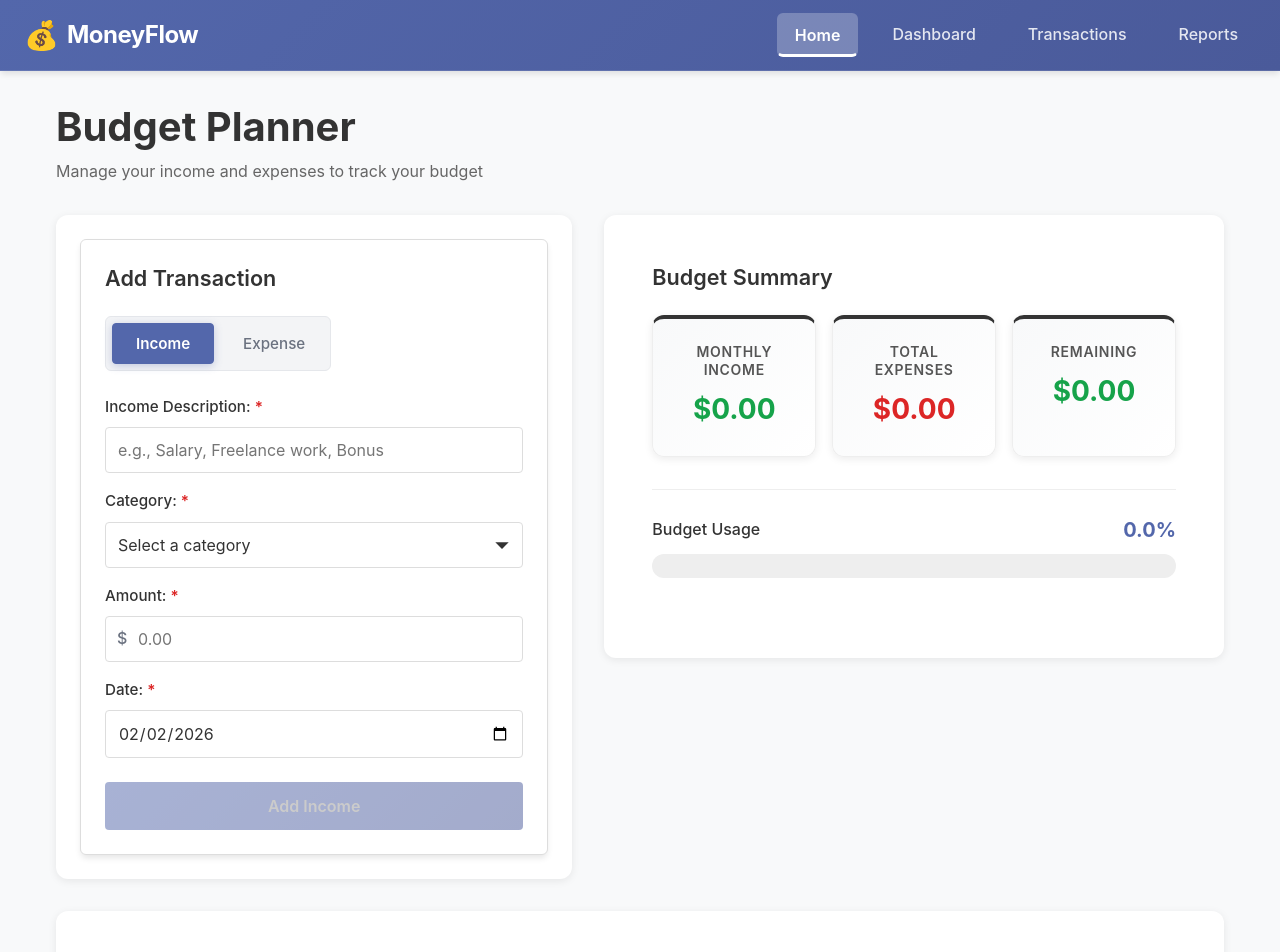
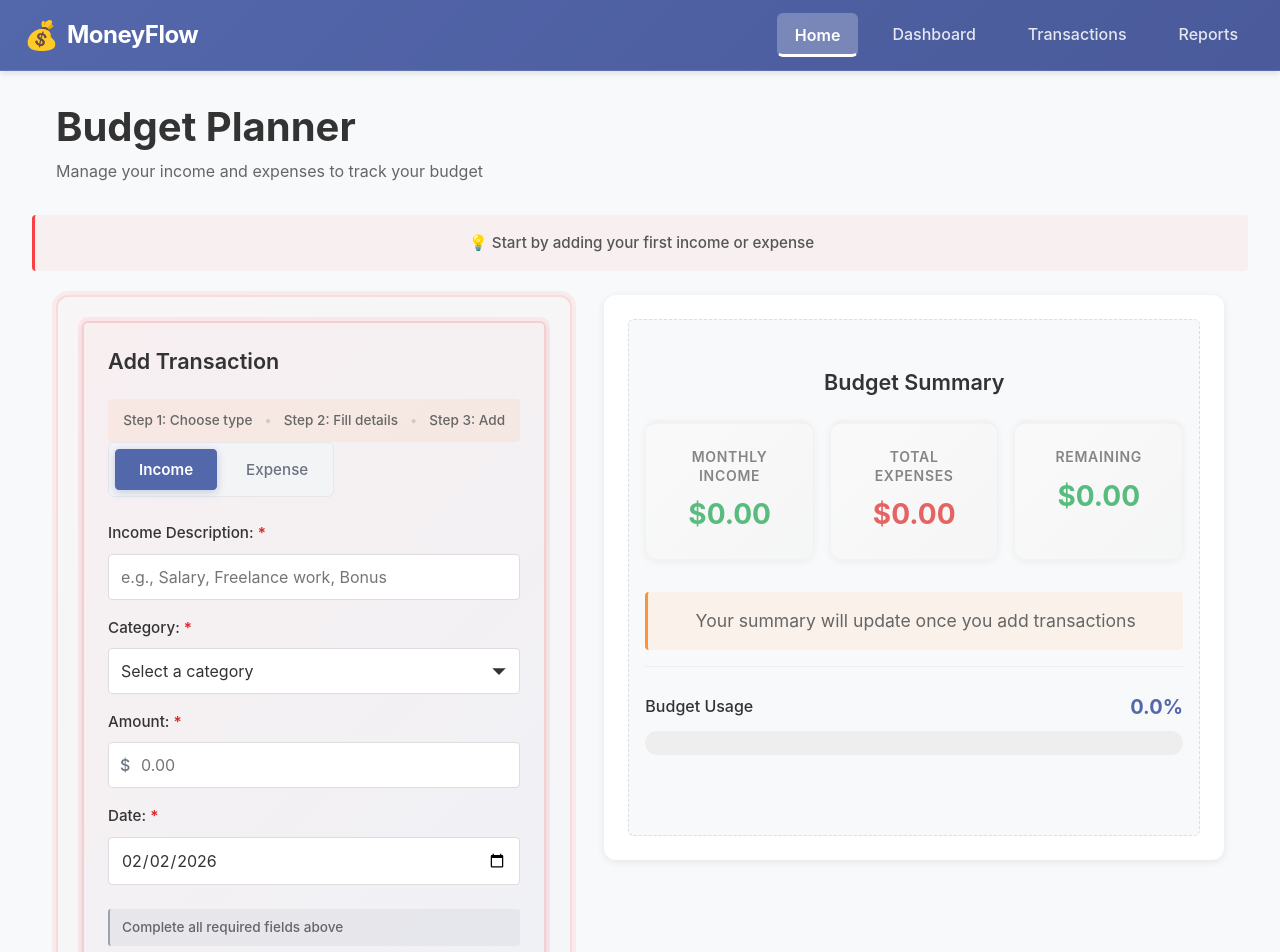
Before and after one commit to Nafis2605/SWE632-MoneyFlow, a React (Vite) app: page / in a window 1280 px wide. Shown: the top 952 px of the page. Built offline with nearby package versions, Linux system fonts and the light colour scheme.

Commit message:
Homepage usability issues are fixed.

```diff
--- a/src/components/BudgetSummary.jsx
+++ b/src/components/BudgetSummary.jsx
@@ -1,7 +1,7 @@
 import '../styles/BudgetSummary.css'
 import { calculateBudgetPercentage, isOverBudget, getOverBudgetAmount } from '../utils/budgetCalculations'
 
-function BudgetSummary({ income, totalExpenses, remainingBudget }) {
+function BudgetSummary({ income, totalExpenses, remainingBudget, isEmpty = false }) {
   const percentage = calculateBudgetPercentage(totalExpenses, income)
   const overBudget = isOverBudget(remainingBudget)
   const overAmount = getOverBudgetAmount(remainingBudget)
@@ -18,7 +18,7 @@ function BudgetSummary({ income, totalExpenses, remainingBudget }) {
   }
 
   return (
-    <section className="budget-summary-section">
+    <section className={`budget-summary-section ${isEmpty ? 'empty-state' : ''}`}>
       <h2>Budget Summary</h2>
 
       <div className="summary-grid">
@@ -39,6 +39,12 @@ function BudgetSummary({ income, totalExpenses, remainingBudget }) {
           </p>
         </div>
       </div>
+
+      {isEmpty && (
+        <div className="empty-state-message">
+          <p>Your summary will update once you add transactions</p>
+        </div>
+      )}
 
       {/* Progress Bar */}
       <div className="budget-visualization">
--- a/src/components/RecentTransactions.jsx
+++ b/src/components/RecentTransactions.jsx
@@ -42,7 +42,7 @@ function RecentTransactions({ transactions, onDeleteTransaction, onUpdateTransac
       <section className="recent-transactions-section">
         <h2>Recent Activity</h2>
         <div className="empty-state">
-          <p>No transactions yet. Add income or expenses to get started!</p>
+          <p>No activity yet</p>
         </div>
       </section>
     )
--- a/src/components/TransactionForm.jsx
+++ b/src/components/TransactionForm.jsx
@@ -3,7 +3,7 @@ import { getTodayISO } from '../utils/date'
 import { getCategoryOptions } from '../utils/categories'
 import '../styles/TransactionForm.css'
 
-function TransactionForm({ onAddIncome, onAddExpense }) {
+function TransactionForm({ onAddIncome, onAddExpense, isEmpty = false }) {
   const [type, setType] = useState('income')
   const [description, setDescription] = useState('')
   const [category, setCategory] = useState('')
@@ -11,9 +11,52 @@ function TransactionForm({ onAddIncome, onAddExpense }) {
   const [date, setDate] = useState(getTodayISO())
   const [error, setError] = useState(null)
 
+  // Track which fields have been touched
+  const [touched, setTouched] = useState({
+    description: false,
+    category: false,
+    amount: false,
+    date: false
+  })
+
+  // Track if form was submitted
+  const [submitted, setSubmitted] = useState(false)
+
+  // Validation functions
+  const validateDescription = (value) => !value.trim()
+  const validateCategory = (value) => !value
+  const validateAmount = (value) => {
+    return !value.trim() || isNaN(parseFloat(value)) || parseFloat(value) <= 0
+  }
+  const validateDate = (value) => !value
+
+  // Get field errors
+  const descriptionError = touched.description && validateDescription(description)
+  const categoryError = touched.category && validateCategory(category)
+  const amountError = touched.amount && validateAmount(amount)
+  const dateError = touched.date && validateDate(date)
+
+  // Check if form is valid
+  const isFormValid = !validateDescription(description) &&
+                      !validateCategory(category) &&
+                      !validateAmount(amount) &&
+                      !validateDate(date)
+
+  const handleBlur = (field) => {
+    setTouched(prev => ({ ...prev, [field]: true }))
+  }
+
   const handleSubmit = (e) => {
     e.preventDefault()
-    setError(null)
+    setSubmitted(true)
+
+    // Mark all fields as touched to show errors
+    setTouched({
+      description: true,
+      category: true,
+      amount: true,
+      date: true
+    })
 
     // Validate all required fields
     if (!description.trim()) {
@@ -42,19 +85,26 @@ function TransactionForm({ onAddIncome, onAddExpense }) {
       setCategory('')
       setAmount('')
       setDate(getTodayISO())
+      setTouched({ description: false, category: false, amount: false, date: false })
+      setSubmitted(false)
     } else {
       setError(result.errors[0])
     }
   }
 
   // Validation check: button is disabled if inputs are empty or invalid
-  const isDisabled =
-    !description.trim() ||
-    !category ||
-    !amount.trim() ||
-    isNaN(parseFloat(amount)) ||
-    parseFloat(amount) <= 0 ||
-    !date
+  const isDisabled = !isFormValid
+
+  // Get tooltip message for disabled button
+  const getButtonTooltip = () => {
+    if (!isDisabled) return ''
+    const missingFields = []
+    if (validateDescription(description)) missingFields.push('Description')
+    if (validateCategory(category)) missingFields.push('Category')
+    if (validateAmount(amount)) missingFields.push('Amount')
+    if (validateDate(date)) missingFields.push('Date')
+    return `Complete: ${missingFields.join(', ')}`
+  }
 
   // Labels based on transaction type
   const labels = {
@@ -74,9 +124,19 @@ function TransactionForm({ onAddIncome, onAddExpense }) {
   const categoryOptions = getCategoryOptions(type)
 
   return (
-    <section className="transaction-form-section">
+    <section className={`transaction-form-section ${isEmpty ? 'empty-state-form' : ''}`}>
       <div className="transaction-form-header">
         <h2>Add Transaction</h2>
+
+        {isEmpty && (
+          <div className="form-hint">
+            <span>Step 1: Choose type</span>
+            <span>•</span>
+            <span>Step 2: Fill details</span>
+            <span>•</span>
+            <span>Step 3: Add</span>
+          </div>
+        )}
 
         {/* Toggle Buttons */}
         <div className="transaction-toggle">
@@ -109,7 +169,7 @@ function TransactionForm({ onAddIncome, onAddExpense }) {
 
       <form className="transaction-form" onSubmit={handleSubmit}>
         {/* Description Field */}
-        <div className="form-group">
+        <div className={`form-group ${descriptionError ? 'has-error' : ''}`}>
           <label htmlFor="transaction-description">
             {currentLabels.description}:
             <span className="required" aria-label="required">*</span>
@@ -119,16 +179,21 @@ function TransactionForm({ onAddIncome, onAddExpense }) {
             type="text"
             value={description}
             onChange={(e) => setDescription(e.target.value)}
+            onBlur={() => handleBlur('description')}
             placeholder={currentLabels.descriptionPlaceholder}
-            className="form-input"
+            className={`form-input ${descriptionError ? 'input-invalid' : ''}`}
             maxLength="100"
             aria-label={currentLabels.description}
+            aria-invalid={descriptionError}
             required
           />
+          {descriptionError && (
+            <p className="field-error-message">Description is required</p>
+          )}
         </div>
 
         {/* Category Field */}
-        <div className="form-group">
+        <div className={`form-group ${categoryError ? 'has-error' : ''}`}>
           <label htmlFor="transaction-category">
             Category:
             <span className="required" aria-label="required">*</span>
@@ -137,8 +202,10 @@ function TransactionForm({ onAddIncome, onAddExpense }) {
             id="transaction-category"
             value={category}
             onChange={(e) => setCategory(e.target.value)}
-            className="form-input form-select"
+            onBlur={() => handleBlur('category')}
+            className={`form-input form-select ${categoryError ? 'input-invalid' : ''}`}
             aria-label="Transaction category"
+            aria-invalid={categoryError}
             required
           >
             <option value="">Select a category</option>
@@ -148,10 +215,13 @@ function TransactionForm({ onAddIncome, onAddExpense }) {
               </option>
             ))}
           </select>
+          {categoryError && (
+            <p className="field-error-message">Please select a category</p>
+          )}
         </div>
 
         {/* Amount Field */}
-        <div className="form-group">
+        <div className={`form-group ${amountError ? 'has-error' : ''}`}>
           <label htmlFor="transaction-amount">
             Amount:
             <span className="required" aria-label="required">*</span>
@@ -163,18 +233,23 @@ function TransactionForm({ onAddIncome, onAddExpense }) {
               type="number"
               value={amount}
               onChange={(e) => setAmount(e.target.value)}
+              onBlur={() => handleBlur('amount')}
               placeholder="0.00"
               step="0.01"
               min="0"
-              className="form-input"
+              className={`form-input ${amountError ? 'input-invalid' : ''}`}
               aria-label="Transaction amount"
+              aria-invalid={amountError}
               required
             />
           </div>
+          {amountError && (
+            <p className="field-error-message">Enter a valid amount</p>
+          )}
         </div>
 
         {/* Date Field */}
-        <div className="form-group">
+        <div className={`form-group ${dateError ? 'has-error' : ''}`}>
           <label htmlFor="transaction-date">
             Date:
             <span className="required" aria-label="required">*</span>
@@ -184,19 +259,32 @@ function TransactionForm({ onAddIncome, onAddExpense }) {
             type="date"
             value={date}
             onChange={(e) => setDate(e.target.value)}
-            className="form-input"
+            onBlur={() => handleBlur('date')}
+            className={`form-input ${dateError ? 'input-invalid' : ''}`}
             aria-label="Transaction date"
+            aria-invalid={dateError}
             required
           />
+          {dateError && (
+            <p className="field-error-message">Select a date</p>
+          )}
         </div>
 
         {error && <p className="error-message" role="alert">{error}</p>}
+
+        {/* Disabled state message */}
+        {isDisabled && !error && (
+          <p className="form-incomplete-message">
+            Complete all required fields above
+          </p>
+        )}
 
         <button
           type="submit"
           className="btn btn-primary"
           disabled={isDisabled}
           aria-disabled={isDisabled}
+          title={getButtonTooltip()}
         >
           {currentLabels.button}
         </button>
--- a/src/pages/HomePage.jsx
+++ b/src/pages/HomePage.jsx
@@ -4,6 +4,8 @@ import RecentTransactions from '../components/RecentTransactions'
 import '../styles/HomePage.css'
 
 function HomePage({ budgetState }) {
+  const hasTransactions = budgetState.transactions && budgetState.transactions.length > 0
+
   return (
     <main className="main-content">
       <div className="page-header">
@@ -13,13 +15,21 @@ function HomePage({ budgetState }) {
         </p>
       </div>
 
+      {/* Empty State Instruction */}
+      {!hasTransactions && (
+        <div className="empty-state-hint">
+          <p>💡 Start by adding your first income or expense</p>
+        </div>
+      )}
+
       <div className="layout-container">
         {/* Left Column: Transaction Input */}
-        <section className="section-column input-column">
-          <div className="section-wrapper">
+        <section className={`section-column input-column ${!hasTransactions ? 'emphasized' : ''}`}>
+          <div className={`section-wrapper ${!hasTransactions ? 'form-emphasized' : ''}`}>
             <TransactionForm
               onAddIncome={budgetState.addIncome}
               onAddExpense={budgetState.addExpense}
+              isEmpty={!hasTransactions}
             />
           </div>
         </section>
@@ -31,12 +41,14 @@ function HomePage({ budgetState }) {
               income={budgetState.totalIncome}
               totalExpenses={budgetState.totalExpenses}
               remainingBudget={budgetState.remainingBudget}
+              isEmpty={!hasTransactions}
             />
           </div>
         </section>
       </div>
 
       {/* Full Width: Recent Activity */}
+      {hasTransactions && (
         <div className="recent-activity-container">
           <div className="section-wrapper">
             <RecentTransactions
@@ -46,6 +58,7 @@ function HomePage({ budgetState }) {
             />
           </div>
         </div>
+      )}
     </main>
   )
 }
--- a/src/styles/BudgetSummary.css
+++ b/src/styles/BudgetSummary.css
@@ -7,6 +7,28 @@
   color: var(--color-dark);
   margin-bottom: var(--spacing-lg);
   font-weight: 600;
+}
+
+/* Empty State Styling */
+.budget-summary-section.empty-state .summary-card {
+  opacity: 0.7;
+  background: linear-gradient(135deg, #fafafa 0%, #f5f5f5 100%);
+  border-color: #f0f0f0;
+}
+
+.empty-state-message {
+  padding: var(--spacing-md);
+  background-color: rgba(251, 146, 60, 0.08);
+  border-left: 3px solid #fb923c;
+  border-radius: calc(var(--border-radius) - 2px);
+  margin: var(--spacing-md) 0;
+}
+
+.empty-state-message p {
+  font-size: 0.9rem;
+  color: #666;
+  margin: 0;
+  font-weight: 500;
 }
 
 /* Summary Grid */
@@ -23,6 +45,7 @@
   border-radius: var(--border-radius);
   border: 1px solid #eee;
   text-align: center;
+  transition: opacity 0.2s ease;
 }
 
 .summary-card h3 {
@@ -136,4 +159,9 @@
   .percentage {
     font-size: 1rem;
   }
+
+  .empty-state-message {
+    padding: var(--spacing-md);
+    font-size: 0.85rem;
+  }
 }
--- a/src/styles/HomePage.css
+++ b/src/styles/HomePage.css
@@ -29,6 +29,24 @@
   line-height: 1.6;
 }
 
+/* Empty State Hint */
+.empty-state-hint {
+  max-width: 1400px;
+  margin: 0 auto var(--spacing-lg);
+  padding: var(--spacing-md) var(--spacing-lg);
+  background-color: rgba(249, 65, 68, 0.05);
+  border-left: 3px solid #f94144;
+  border-radius: calc(var(--border-radius) - 2px);
+  text-align: center;
+}
+
+.empty-state-hint p {
+  font-size: 0.95rem;
+  color: #555;
+  margin: 0;
+  font-weight: 500;
+}
+
 /* Layout Container */
 .layout-container {
   max-width: 1400px;
@@ -36,6 +54,17 @@
   display: grid;
   grid-template-columns: 1fr 1.2fr;
   gap: var(--spacing-lg);
+}
+
+/* Emphasized Form State */
+.input-column.emphasized {
+  position: relative;
+}
+
+.input-column.emphasized .form-emphasized {
+  background: linear-gradient(135deg, rgba(249, 65, 68, 0.02) 0%, rgba(83, 103, 171, 0.02) 100%);
+  border: 2px solid rgba(249, 65, 68, 0.15);
+  box-shadow: 0 0 0 4px rgba(249, 65, 68, 0.08);
 }
 
 /* Visualization Container */
@@ -65,6 +94,7 @@
   border-radius: var(--border-radius);
   box-shadow: var(--shadow-md);
   overflow: hidden;
+  transition: all 0.2s ease;
 }
 
 /* Section Headings */
@@ -188,4 +218,13 @@
   .section-wrapper h2 {
     font-size: 1.25rem;
   }
+
+  .empty-state-hint {
+    padding: var(--spacing-md);
+    margin-bottom: var(--spacing-lg);
+  }
+
+  .empty-state-hint p {
+    font-size: 0.9rem;
+  }
 }
--- a/src/styles/RecentTransactions.css
+++ b/src/styles/RecentTransactions.css
@@ -213,12 +213,13 @@
 .empty-state {
   text-align: center;
   padding: 2rem 1rem;
-  color: var(--text-secondary);
+  color: #999;
 }
 
 .empty-state p {
   margin: 0;
-  font-size: 0.95rem;
+  font-size: 0.9rem;
+  font-weight: 400;
 }
 
 /* Responsive design */
--- a/src/styles/TransactionForm.css
+++ b/src/styles/TransactionForm.css
@@ -4,6 +4,13 @@
   padding: 1.5rem;
   box-shadow: var(--shadow-md);
   border: 1px solid var(--color-border);
+  transition: all 0.2s ease;
+}
+
+.transaction-form-section.empty-state-form {
+  background: linear-gradient(135deg, rgba(249, 65, 68, 0.03) 0%, rgba(83, 103, 171, 0.03) 100%);
+  border: 2px solid rgba(249, 65, 68, 0.2);
+  box-shadow: 0 0 0 4px rgba(249, 65, 68, 0.08), var(--shadow-md);
 }
 
 .transaction-form-header {
@@ -14,6 +21,35 @@
   font-size: 1.5rem;
   margin: 0 0 1rem 0;
   color: var(--color-dark);
+}
+
+/* Form Hint - Subtle Step Instructions */
+.form-hint {
+  display: flex;
+  align-items: center;
+  justify-content: center;
+  gap: 0.5rem;
+  padding: 0.75rem;
+  background-color: rgba(251, 146, 60, 0.08);
+  border-radius: calc(var(--border-radius) - 2px);
+  font-size: 0.85rem;
+  color: #666;
+  line-height: 1.4;
+  flex-wrap: wrap;
+  margin-top: 0.5rem;
+}
+
+.form-hint span {
+  font-weight: 500;
+}
+
+.form-hint span:nth-child(odd) {
+  color: #666;
+}
+
+.form-hint span:nth-child(even) {
+  color: #ccc;
+  margin: 0 0.25rem;
 }
 
 /* Toggle Buttons */
@@ -64,10 +100,16 @@
 /* Form Group */
 .transaction-form .form-group {
   margin-bottom: 1rem;
+  position: relative;
 }
 
 .transaction-form .form-group:last-of-type {
   margin-bottom: 1.5rem;
+}
+
+.transaction-form .form-group.has-error .form-input {
+  border-color: var(--color-error);
+  background-color: rgba(220, 38, 38, 0.02);
 }
 
 .transaction-form label {
@@ -90,15 +132,53 @@
   border: 1px solid var(--color-border);
   border-radius: calc(var(--border-radius) - 2px);
   font-size: 1rem;
-  transition: border-color 0.2s ease;
+  transition: border-color 0.2s ease, background-color 0.2s ease, box-shadow 0.2s ease;
   background: var(--color-light);
   color: var(--color-dark);
+}
+
+.transaction-form .form-input.input-invalid {
+  border-color: #dc2626;
+  border-width: 1.5px;
 }
 
 .transaction-form .form-input:focus {
   outline: none;
   border-color: var(--color-primary);
   box-shadow: 0 0 0 3px rgba(83, 103, 171, 0.1);
+}
+
+.transaction-form .form-input.input-invalid:focus {
+  border-color: #dc2626;
+  box-shadow: 0 0 0 3px rgba(220, 38, 38, 0.1);
+}
+
+/* Field-level error message */
+.field-error-message {
+  color: var(--color-error);
+  font-size: 0.8rem;
+  font-weight: 500;
+  margin: 0.35rem 0 0 0;
+  display: flex;
+  align-items: center;
+  gap: 0.25rem;
+}
+
+.field-error-message::before {
+  content: '⚠';
+  font-size: 0.75rem;
+}
+
+/* Form incomplete message - appears when button is disabled */
+.form-incomplete-message {
+  color: #666;
+  font-size: 0.85rem;
+  margin: 0.5rem 0 1rem 0;
+  padding: 0.5rem 0.75rem;
+  background-color: rgba(107, 114, 128, 0.08);
+  border-left: 2px solid #9ca3af;
+  border-radius: calc(var(--border-radius) - 3px);
+  font-weight: 500;
 }
 
 /* Select/Dropdown Styling */
@@ -182,9 +262,11 @@
 }
 
 .transaction-form .btn-primary:disabled {
-  opacity: 0.5;
+  opacity: 0.6;
   cursor: not-allowed;
   transform: none;
+  background: linear-gradient(135deg, #cbd5e0, #a0aec0);
+  box-shadow: 0 2px 4px rgba(0, 0, 0, 0.05);
 }
 
 .transaction-form .btn:focus-visible {
@@ -212,6 +294,11 @@
     min-width: auto;
     padding: 0.5rem 1rem;
   }
+
+  .form-hint {
+    font-size: 0.8rem;
+    padding: 0.6rem;
+  }
 }
 
 @media (max-width: 480px) {
@@ -231,4 +318,15 @@
   .transaction-form .form-input {
     font-size: 16px; /* Prevents zoom on iOS */
   }
+
+  .form-hint {
+    flex-direction: column;
+    gap: 0.25rem;
+    align-items: flex-start;
+    font-size: 0.75rem;
+  }
+
+  .form-hint span:nth-child(even) {
+    display: none;
+  }
 }
```
Lines whose indentation alone changed are shown as unchanged.
